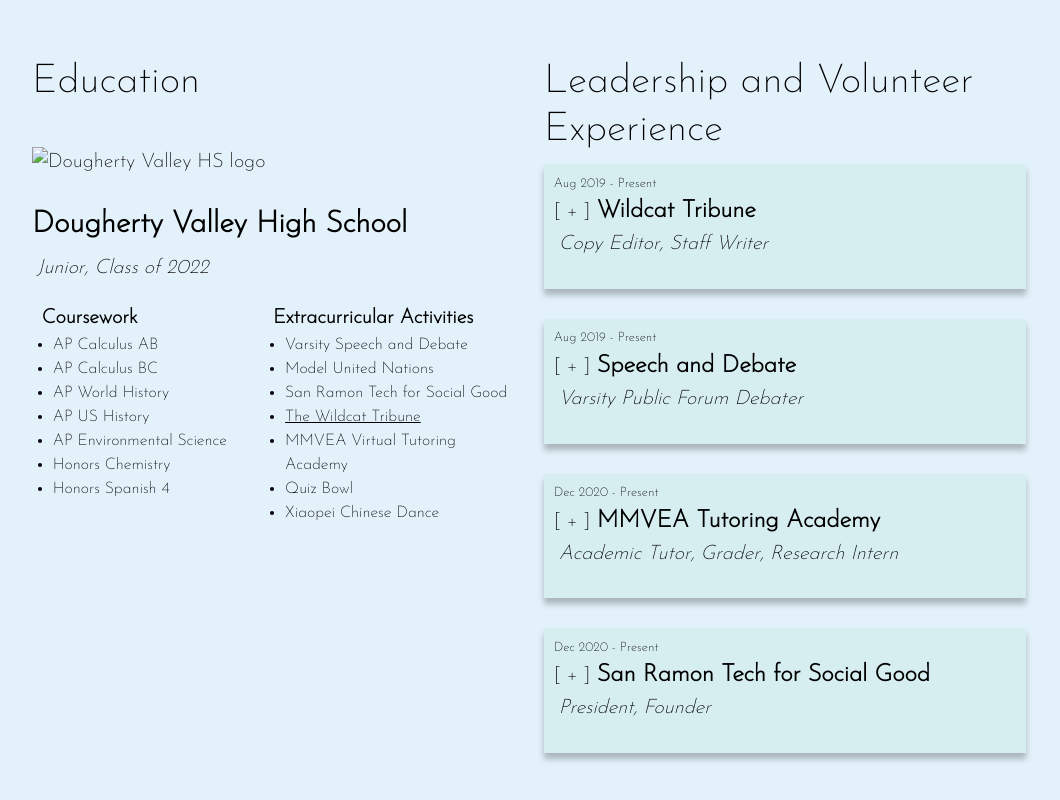
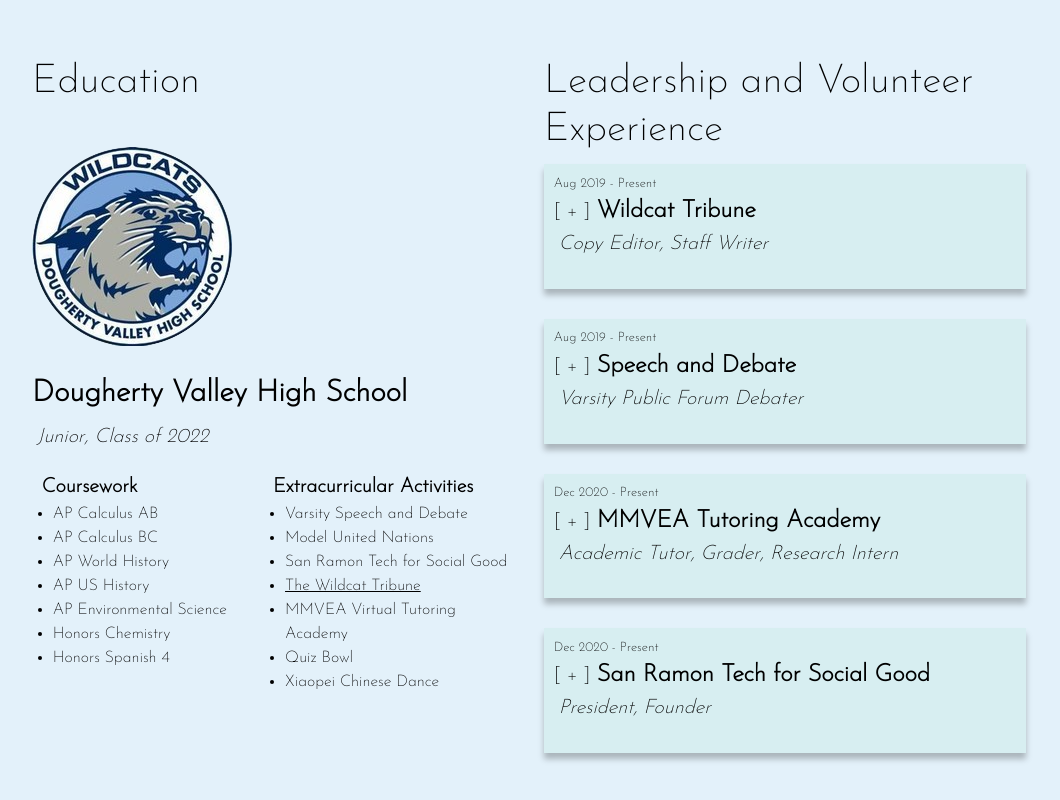
Before and after one commit to techforsocialgoodsr/hannahywang.github.io, a plain HTML site: page index.html in a window 1280 px wide. Shown: the part 1672-2472 px from the top of the page, without its empty margins (111-1171 px from the left). Drawn offline with nearby package versions, Linux system fonts and the light colour scheme.

Commit message:
Update index.html

```diff
--- a/index.html
+++ b/index.html
@@ -114,7 +114,7 @@
           <div class="col-md-6 col-sm-12 h-center w-95" id="education">
             <br><br><br>
             <h2>Education</h2><br>
-            <img src="images/dv-logo.png" alt="Dougherty Valley HS logo"><br><br>
+            <img src="dv-logo.png" alt="Dougherty Valley HS logo"><br><br>
             <h4><b>Dougherty Valley High School</b></h4>
             <p><i>Junior, Class of 2022</i></p>
             <div style='float:left; width:50%; padding: 0 2%;'>
```
